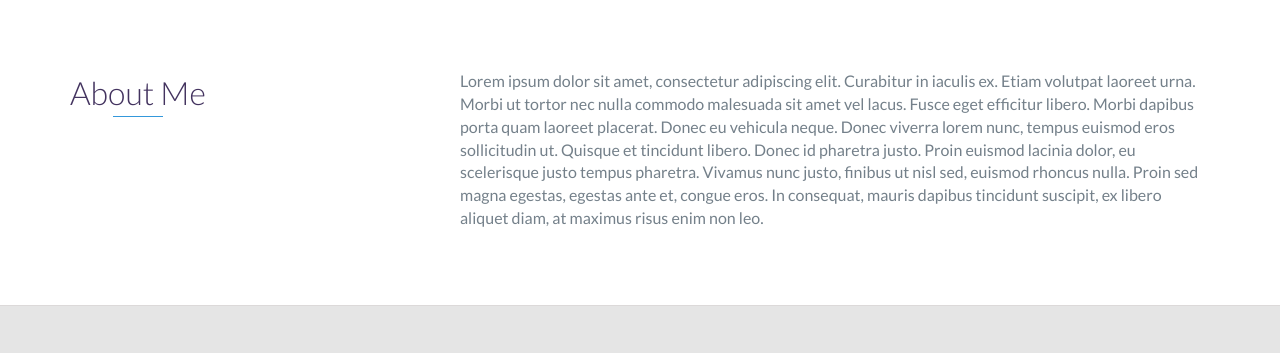
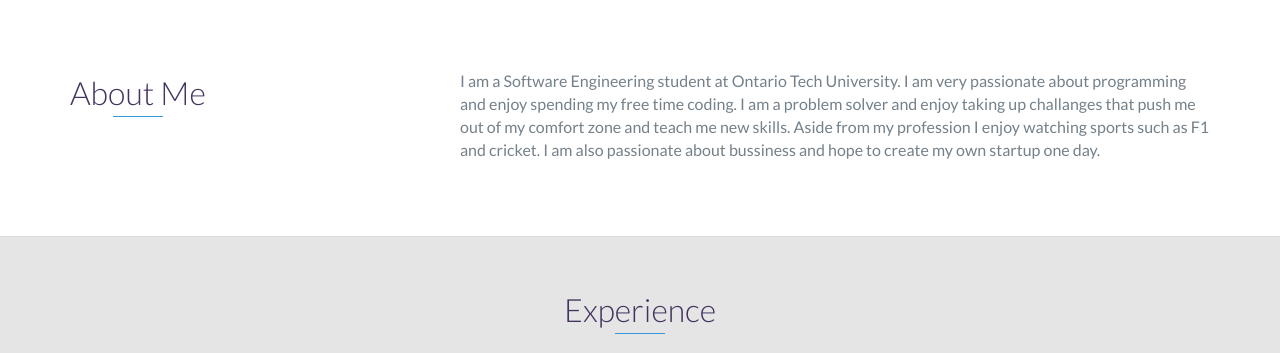
Before and after one commit to kunalpanda/Portfolio, a website: page index.html in a window 1280 px wide. Shown: the part 805-1158 px from the top of the page. Drawn offline with nearby package versions, Linux system fonts and the light colour scheme.

Commit message:
updated about me

```diff
--- a/index.html
+++ b/index.html
@@ -70,9 +70,9 @@
                 </div>
                 <div class="col-md-8">
                     <p>
-                        Lorem ipsum dolor sit amet, consectetur adipiscing elit. Curabitur in iaculis ex. Etiam volutpat laoreet urna. Morbi ut tortor nec nulla commodo malesuada sit amet vel lacus. Fusce eget efficitur libero. Morbi dapibus porta quam laoreet placerat. Donec
-                        eu vehicula neque. Donec viverra lorem nunc, tempus euismod eros sollicitudin ut. Quisque et tincidunt libero. Donec id pharetra justo. Proin euismod lacinia dolor, eu scelerisque justo tempus pharetra. Vivamus nunc justo, finibus
-                        ut nisl sed, euismod rhoncus nulla. Proin sed magna egestas, egestas ante et, congue eros. In consequat, mauris dapibus tincidunt suscipit, ex libero aliquet diam, at maximus risus enim non leo.
+                        I am a Software Engineering student at Ontario Tech University. I am very passionate about programming and enjoy spending my free time coding.
+                        I am a problem solver and enjoy taking up challanges that push me out of my comfort zone and teach me new skills. Aside from my profession I enjoy
+                        watching sports such as F1 and cricket. I am also passionate about bussiness and hope to create my own startup one day.
                     </p>
                 </div>
             </div>
```
